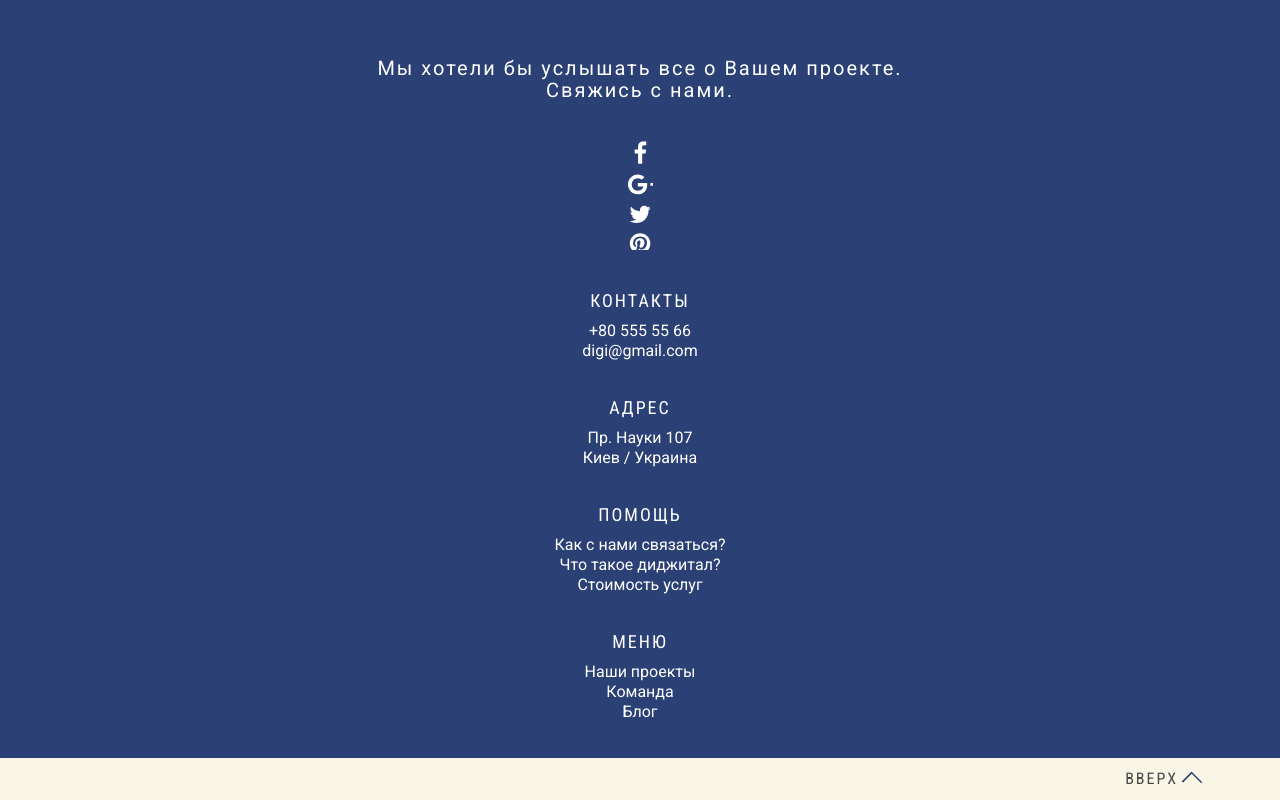
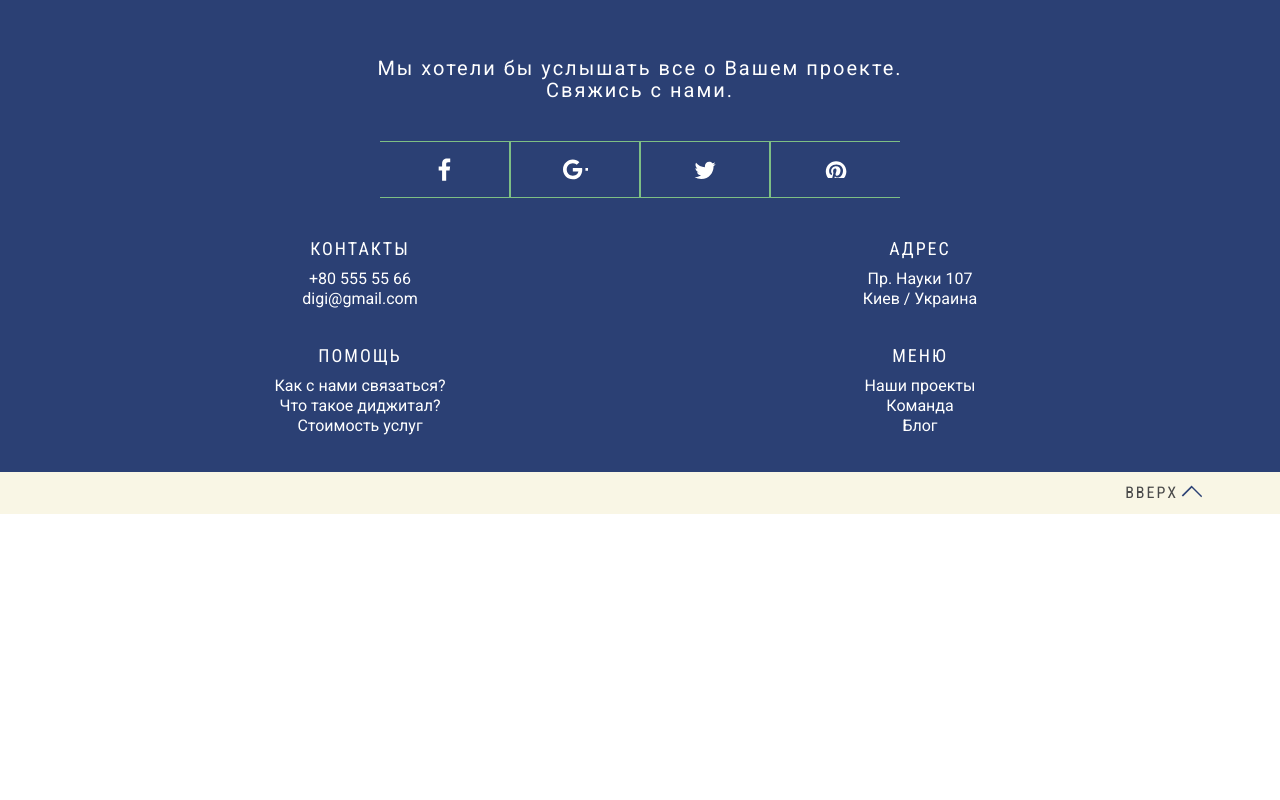
Before and after one commit to rwcalinin/mobile-first-gi-gi, a website built with webpack: page src/index.html in a window 1280 px wide. Shown: the part 5113-5913 px from the top of the page. After the commit the page ends 5627 px from the top, so only its background shows below. Built offline with nearby package versions, Linux system fonts and the light colour scheme; files whose address does not match are found by name.

Commit message:
640footer

```diff
--- a/src/index.html
+++ b/src/index.html
@@ -340,18 +340,26 @@
         <p class="footer__text">Мы хотели бы услышать все о Вашем проекте. <br> Свяжись с нами.</p>
 
         <div class="footer__smm">
+          <div class="footer__smm-item">
             <a href="#" class="footer__smm-link">
               <img src="./images/smm/facebook.svg" alt="facebook" class="footer__smm-icon">
             </a>
+          </div>
+          <div class="footer__smm-item">
             <a href="#" class="footer__smm-link">
               <img src="./images/smm/google.svg" alt="google" class="footer__smm-icon">
             </a>
+          </div>
+          <div class="footer__smm-item">
             <a href="#" class="footer__smm-link">
               <img src="./images/smm/twitter.svg" alt="twitter" class="footer__smm-icon">
             </a>
+          </div>
+          <div class="footer__smm-item">
             <a href="#" class="footer__smm-link">
               <img src="images/smm/pinterest.svg" alt="pinterest" class="footer__smm-icon">
             </a>
+          </div>
         </div>
 
         <div class="footer__bottom-box">
--- a/src/sass/_adapt/_tablet-640.scss
+++ b/src/sass/_adapt/_tablet-640.scss
@@ -126,6 +126,50 @@
         }
     }
 
+    .footer {
+
+        &__bottom-box {
+            display: flex;
+            flex-wrap: wrap;
+        }
+        &__block {
+            width: 50%;
+        }
+
+        &__block {
+            padding-bottom: 36px;
+            * {
+                font-size: 16px;
+                line-height: 20px;
+            }
+        }
+
+        &__smm {
+            display: flex;
+            justify-content: center;
+        }
+
+        &__smm-item {
+            display: flex;
+            justify-content: center;
+            align-items: center;
+            width: 130px;
+            height: 57px;
+            border: 1px solid #7EBF84;
+            &:first-child {
+                border-left: none;
+            }
+            &:last-child {
+                border-right: none;
+            }
+        }
+
+        &__subtitle {
+            font-size: 18px;
+            line-height: 21px;
+        }
+    }
+
     .updoc {
         &__inner {
             min-height: 42px;
```
Also changed, not shown: dist/css/style.css, dist/index.html. Lines whose indentation alone changed are shown as unchanged.
